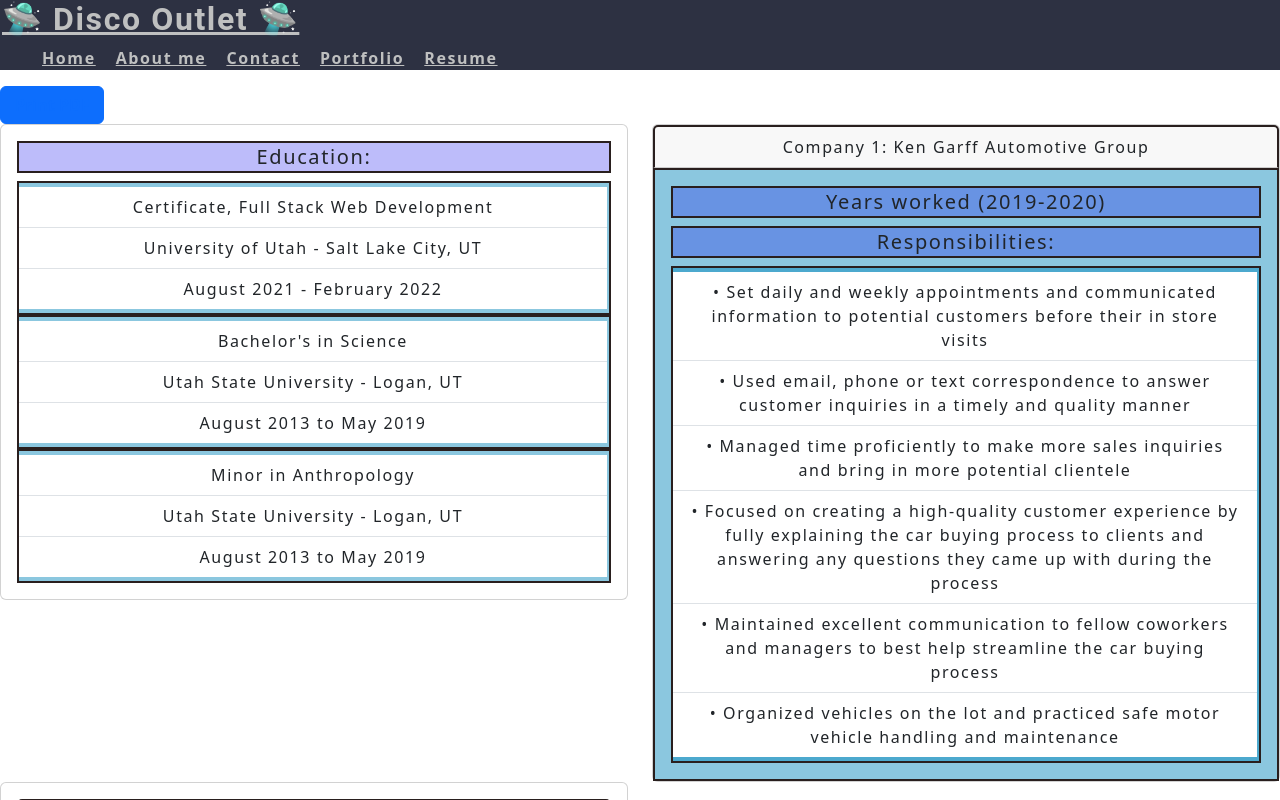
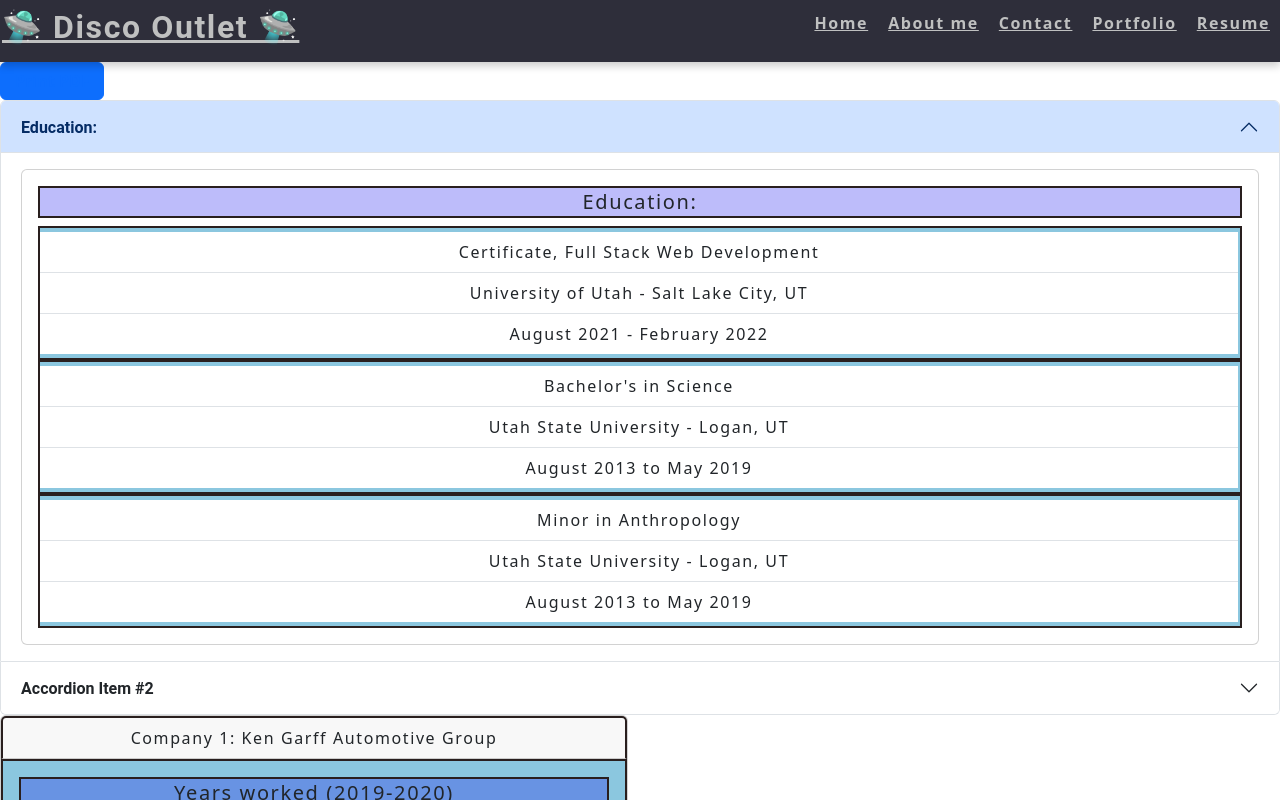
Before and after one commit to Plaindemon/disco-outlet-react-portfolio, a React (Create React App) app: page /resume in a window 1280 px wide. Shown: the top 800 px of the page. Built offline with nearby package versions, Linux system fonts and the light colour scheme.

Commit message:
fixing the resume page

```diff
--- a/src/components/About/About.css
+++ b/src/components/About/About.css
@@ -1,6 +1,9 @@
 .about-box{
     padding: 20px;
     margin: 10px;
+    border-radius: 5px;
+    box-shadow: 0 4px 8px 0 rgba(0,0,0,0.2);
+    transition: 0.3s;
 }
 
 .about-modal{
@@ -11,7 +14,10 @@
     /* position:initial; */
     background-color: #ade1e5;
     padding: 20px;
-    border-radius: 10px;
+    /* border-radius: 10px; */
+    border-radius: 5px;
+    box-shadow: 0 4px 8px 0 rgba(0,0,0,0.2);
+    transition: 0.3s;
 }
 
 .about-header{
@@ -28,9 +34,12 @@
     flex-direction: row;
     flex-wrap: wrap;
 
+
 }
 .about{
     flex-direction: row;
+
+
 }
 .about-paragraph{
     /* flex-direction: row; */
--- a/src/components/Footer/Footer.css
+++ b/src/components/Footer/Footer.css
@@ -12,7 +12,7 @@
   text-align: center;
   bottom: 0;
   width: 100%;
-  background-color: #bfc0c0;
+  background-color: #4d382e;
   background-size: cover;
   /* text-align: center; */
   /* @media (max-width: 1000px) {
--- a/src/components/Home/Home.css
+++ b/src/components/Home/Home.css
@@ -11,5 +11,5 @@
 }
 
 .home-header{
-    color: #BFC0C0;
+    color: #64647e;
 }
--- a/src/components/Navbar/index.js
+++ b/src/components/Navbar/index.js
@@ -1,36 +1,31 @@
 import React from "react";
-import {  Link } from "react-router-dom";
+import { Link } from "react-router-dom";
+import "./navbar.css";
 
 function Nav() {
-
   return (
-    <header>
+    <header className="navbar">
       <h2>
         <Link to="/home">
-      <span role="img" aria-label="camera"> 🛸 Disco Outlet 🛸 </span>
+          <span role="img" aria-label="camera">
+            {" "}
+            🛸 Disco Outlet 🛸{" "}
+          </span>
         </Link>
       </h2>
       <nav>
         <ul className="flex-row">
           <li className="mx-2">
-        <Link to="home">
-          Home
-        </Link>
+            <Link to="home">Home</Link>
           </li>
           <li className="mx-2">
-        <Link to="about">
-          About me
-        </Link>
+            <Link to="about">About me</Link>
           </li>
           <li className="mx-2">
-          <Link to="contact">
-              Contact
-          </Link>
+            <Link to="contact">Contact</Link>
           </li>
           <li className="mx-2">
-        <Link to="portfolio">
-            Portfolio
-        </Link>
+            <Link to="portfolio">Portfolio</Link>
           </li>
           <li className="mx-2">
             <Link to="resume">Resume</Link>
--- /dev/null
+++ b/src/components/Navbar/navbar.css
@@ -0,0 +1,6 @@
+.navbar {
+    background-color: #2e2e3a;
+    border-bottom: 5px;
+    box-shadow: 0 4px 8px 0 rgba(0,0,0,0.2);
+    transition: 0.3s;
+}
--- a/src/components/Portfolio/Carousel.js
+++ b/src/components/Portfolio/Carousel.js
@@ -11,7 +11,7 @@ function CarouselFade() {
   return (
     <Carousel fade>
       <Carousel.Item className="carousel">
-          <Carousel.Caption>
+          <Carousel.Caption className="carousel-caption">
             <h3 className="work-title">Routes</h3>
             <p>Ski, Snowboard, Run with friends!</p>
           </Carousel.Caption>
@@ -24,7 +24,7 @@ function CarouselFade() {
           />
         </Carousel.Item>
         <Carousel.Item className="carousel">
-          <Carousel.Caption>
+          <Carousel.Caption className="carousel-caption">
             <h3>Randonnee</h3>
             <p>Climb with friends!</p>
           </Carousel.Caption>
@@ -36,7 +36,7 @@ function CarouselFade() {
           />
         </Carousel.Item>
         <Carousel.Item className="carousel">
-          <Carousel.Caption>
+          <Carousel.Caption className="carousel-caption">
             <h3>Weather Trails</h3>
             <p>
               Checks the weather and 5 day forecast and can search National Parks service for parks in each State
--- a/src/components/Portfolio/Portfolio.css
+++ b/src/components/Portfolio/Portfolio.css
@@ -6,7 +6,14 @@
 
 .carousel {
     margin: 10px;
-    background-color: #ADE1E5;
+    background-color: #2e2e3a;
+
+    /* align-items: center; */
+}
+
+.carousel-caption{
+    background-color: #bbb8b2ce;
+    color: darkgrey;
 }
 
 .work-section{
--- a/src/components/Resume/index.js
+++ b/src/components/Resume/index.js
@@ -1,113 +1,205 @@
-import React, { useState } from 'react';
-import { Card, CardGroup, Button, ListGroup, ListItem, Row, Col, Accordion } from 'react-bootstrap';
-import { Container } from '../Footer/FooterStyles';
-import resumePdf  from "../../assets/pdf/resume.pdf"
+import React, { useState } from "react";
+import {
+  Card,
+  CardGroup,
+  Button,
+  ListGroup,
+  ListItem,
+  Row,
+  Col,
+  Accordion,
+} from "react-bootstrap";
+// import { Container } from "../Footer/FooterStyles";
+import resumePdf from "../../assets/pdf/resume.pdf";
 
-
+import "./resume.css";
 
 function Resume() {
-
   return (
-        <Container>
+    <div>
       <Button id="print" type="button">
         <a href={resumePdf}>Print PDF</a>
       </Button>
-            <Row xs={1} md={2}>
 
+      <Accordion defaultActiveKey="0">
+        <Accordion.Item eventKey="0">
+          <Accordion.Header>Education: </Accordion.Header>
+          <Accordion.Body>
             <Col>
-
-                    <Card className="resume-section" style={{ width: '100%' }}>
+              <Card className="resume-section" style={{ width: "100%" }}>
                 <Card.Body>
                   <Card.Title className="resume-head">Education: </Card.Title>
                   <ListGroup className="resume-box" variant="flush">
-                                <ListGroup.Item>Certificate, Full Stack Web Development </ListGroup.Item>
-                                <ListGroup.Item>University of Utah - Salt Lake City, UT</ListGroup.Item>
+                    <ListGroup.Item>
+                      Certificate, Full Stack Web Development{" "}
+                    </ListGroup.Item>
+                    <ListGroup.Item>
+                      University of Utah - Salt Lake City, UT
+                    </ListGroup.Item>
                     <ListGroup.Item>August 2021 - February 2022</ListGroup.Item>
-
                   </ListGroup>
                   <ListGroup className="resume-box" variant="flush">
                     <ListGroup.Item>Bachelor's in Science</ListGroup.Item>
-                                <ListGroup.Item>Utah State University - Logan, UT</ListGroup.Item>
+                    <ListGroup.Item>
+                      Utah State University - Logan, UT
+                    </ListGroup.Item>
                     <ListGroup.Item>August 2013 to May 2019</ListGroup.Item>
-
                   </ListGroup>
                   <ListGroup className="resume-box" variant="flush">
-
                     <ListGroup.Item>Minor in Anthropology</ListGroup.Item>
-                                <ListGroup.Item>Utah State University - Logan, UT</ListGroup.Item>
+                    <ListGroup.Item>
+                      Utah State University - Logan, UT
+                    </ListGroup.Item>
                     <ListGroup.Item>August 2013 to May 2019</ListGroup.Item>
                   </ListGroup>
                 </Card.Body>
               </Card>
             </Col>
+          </Accordion.Body>
+        </Accordion.Item>
+        <Accordion.Item eventKey="1">
+          <Accordion.Header>Accordion Item #2</Accordion.Header>
+          <Accordion.Body>
+            Lorem ipsum dolor sit amet, consectetur adipiscing elit, sed do
+            eiusmod tempor incididunt ut labore et dolore magna aliqua. Ut enim
+            ad minim veniam, quis nostrud exercitation ullamco laboris nisi ut
+            aliquip ex ea commodo consequat. Duis aute irure dolor in
+            reprehenderit in voluptate velit esse cillum dolore eu fugiat nulla
+            pariatur. Excepteur sint occaecat cupidatat non proident, sunt in
+            culpa qui officia deserunt mollit anim id est laborum.
+          </Accordion.Body>
+        </Accordion.Item>
+      </Accordion>
+      <Row xs={1} md={2}>
         <Col>
-                    <Card className="resume-section" style={{ width: '100%' }}>
-
-                        <Card.Header className="resume-head">Company 1: Ken Garff Automotive Group</Card.Header>
-
-
+          <Card className="resume-section" style={{ width: "100%" }}>
+            <Card.Header className="resume-head">
+              Company 1: Ken Garff Automotive Group
+            </Card.Header>
 
             <Card.Body className="resume-box">
-                            <Card.Title className="resume-head"> Years worked (2019-2020)</Card.Title>
-                            <Card.Title className="resume-head">Responsibilities: </Card.Title>
+              <Card.Title className="resume-head">
+                {" "}
+                Years worked (2019-2020)
+              </Card.Title>
+              <Card.Title className="resume-head">
+                Responsibilities:{" "}
+              </Card.Title>
               <ListGroup className="resume-box" variant="flush">
-                                <ListGroup.Item>• Set daily and weekly appointments and communicated information to potential customers before their in store visits</ListGroup.Item>
-                                <ListGroup.Item>• Used email, phone or text correspondence to answer customer inquiries in a timely and quality manner</ListGroup.Item>
-                                <ListGroup.Item>• Managed time proficiently to make more sales inquiries and bring in more potential clientele </ListGroup.Item>
-                                <ListGroup.Item>• Focused on creating a high-quality customer experience by fully explaining the car buying process to clients and answering any questions they came up with during the process  </ListGroup.Item>
-                                <ListGroup.Item>• Maintained excellent communication to fellow coworkers and managers to best help streamline the car buying process</ListGroup.Item>
-                                <ListGroup.Item>• Organized vehicles on the lot and practiced safe motor vehicle handling and maintenance
+                <ListGroup.Item>
+                  • Set daily and weekly appointments and communicated
+                  information to potential customers before their in store
+                  visits
+                </ListGroup.Item>
+                <ListGroup.Item>
+                  • Used email, phone or text correspondence to answer customer
+                  inquiries in a timely and quality manner
+                </ListGroup.Item>
+                <ListGroup.Item>
+                  • Managed time proficiently to make more sales inquiries and
+                  bring in more potential clientele{" "}
+                </ListGroup.Item>
+                <ListGroup.Item>
+                  • Focused on creating a high-quality customer experience by
+                  fully explaining the car buying process to clients and
+                  answering any questions they came up with during the process{" "}
+                </ListGroup.Item>
+                <ListGroup.Item>
+                  • Maintained excellent communication to fellow coworkers and
+                  managers to best help streamline the car buying process
+                </ListGroup.Item>
+                <ListGroup.Item>
+                  • Organized vehicles on the lot and practiced safe motor
+                  vehicle handling and maintenance
                 </ListGroup.Item>
               </ListGroup>
             </Card.Body>
           </Card>
-
-
         </Col>
       </Row>
 
-
       <Row xs={1} md={2}>
         <Col>
-                    <Card className="resume-section" style={{ width: '100%' }}>
+          <Card className="resume-section" style={{ width: "100%" }}>
             <Card.Body>
-                            <Card.Header className="resume-head">Company 2: Michael Kors</Card.Header>
+              <Card.Header className="resume-head">
+                Company 2: Michael Kors
+              </Card.Header>
               <Card.Body className="resume-box">
-                                <Card.Title className="resume-head">Years worked (2016-2018)</Card.Title>
+                <Card.Title className="resume-head">
+                  Years worked (2016-2018)
+                </Card.Title>
 
-                                <Card.Title className="resume-head">Responsibilities: </Card.Title>
+                <Card.Title className="resume-head">
+                  Responsibilities:{" "}
+                </Card.Title>
                 <ListGroup className="resume-box" variant="flush">
-                                    <ListGroup.Item> • Performed excellent communication skills with customers to prioritize their needs</ListGroup.Item>
-                                    <ListGroup.Item> • Personalized the customer experience for each individual customer</ListGroup.Item>
-                                    <ListGroup.Item> • Top 3 in sales performance every month</ListGroup.Item>
-                                    <ListGroup.Item> • Processed shipment and organized back of house on daily basis </ListGroup.Item>
-                                    <ListGroup.Item> • Promoted new product with detailed explanations on what’s new and cultivated a positive customer service</ListGroup.Item>
-
+                  <ListGroup.Item>
+                    {" "}
+                    • Performed excellent communication skills with customers to
+                    prioritize their needs
+                  </ListGroup.Item>
+                  <ListGroup.Item>
+                    {" "}
+                    • Personalized the customer experience for each individual
+                    customer
+                  </ListGroup.Item>
+                  <ListGroup.Item>
+                    {" "}
+                    • Top 3 in sales performance every month
+                  </ListGroup.Item>
+                  <ListGroup.Item>
+                    {" "}
+                    • Processed shipment and organized back of house on daily
+                    basis{" "}
+                  </ListGroup.Item>
+                  <ListGroup.Item>
+                    {" "}
+                    • Promoted new product with detailed explanations on what’s
+                    new and cultivated a positive customer service
+                  </ListGroup.Item>
                 </ListGroup>
               </Card.Body>
             </Card.Body>
           </Card>
-                    <Card className="resume-section" style={{ width: '100%' }}>
+          <Card className="resume-section" style={{ width: "100%" }}>
             <Card.Body>
-                            <Card.Header className="resume-head">Company 3: Rover (Pet care mobile app) </Card.Header>
-                            <Card.Title className="resume-head">Years worked (2009-2022)</Card.Title>
+              <Card.Header className="resume-head">
+                Company 3: Rover (Pet care mobile app){" "}
+              </Card.Header>
+              <Card.Title className="resume-head">
+                Years worked (2009-2022)
+              </Card.Title>
 
-                            <Card.Title className="resume-head">Responsibilities: </Card.Title>
+              <Card.Title className="resume-head">
+                Responsibilities:{" "}
+              </Card.Title>
               <ListGroup className="resume-box" variant="flush">
-                                <ListGroup.Item> • Scheduled times for dog care overnight stays</ListGroup.Item>
-                                <ListGroup.Item> • Cared for and monitor owners pets</ListGroup.Item>
-                                <ListGroup.Item> • Used owner instructions for walking, feeding and exercise programs from pet owners </ListGroup.Item>
-
+                <ListGroup.Item>
+                  {" "}
+                  • Scheduled times for dog care overnight stays
+                </ListGroup.Item>
+                <ListGroup.Item>
+                  {" "}
+                  • Cared for and monitor owners pets
+                </ListGroup.Item>
+                <ListGroup.Item>
+                  {" "}
+                  • Used owner instructions for walking, feeding and exercise
+                  programs from pet owners{" "}
+                </ListGroup.Item>
               </ListGroup>
             </Card.Body>
           </Card>
         </Col>
-            </Row >
+      </Row>
       <Row xs={1} md={2}>
         <Col>
-                    <Card className="resume-section" style={{ width: '100%' }}>
+          <Card className="resume-section" style={{ width: "100%" }}>
             <Card.Body>
-                            <Card.Header className="resume-head">Technical Skills</Card.Header>
+              <Card.Header className="resume-head">
+                Technical Skills
+              </Card.Header>
               <ListGroup className="resume-box" variant="flush">
                 <ListGroup.Item>JavaScript ES6+</ListGroup.Item>
                 <ListGroup.Item>CSS3</ListGroup.Item>
@@ -135,16 +227,12 @@ function Resume() {
                 <ListGroup.Item>Customer Care</ListGroup.Item>
                 <ListGroup.Item>Customer Service</ListGroup.Item>
                 <ListGroup.Item>Customer Support</ListGroup.Item>
-
               </ListGroup>
             </Card.Body>
           </Card>
-
-
         </Col>
-            </Row >
-
-        </Container>
+      </Row>
+    </div>
   );
 }
 
```
Also changed, not shown: src/components/Resume/resume.css (added). Lines whose indentation alone changed are shown as unchanged.
